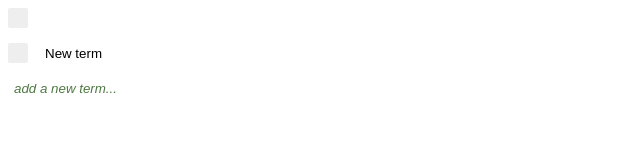
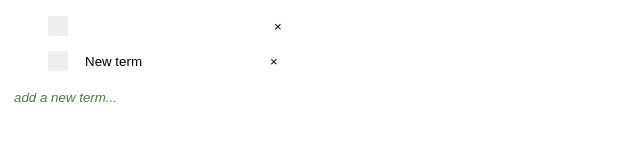
Before and after one commit to isierra2694/phonetifier, a plain HTML site: page termsdialog.html in a window 1280 px wide. Both pictures are taken after a click on the button "add a new term...". Shown: the whole page, without its empty margins (0-640 px from the left). Drawn offline with Linux system fonts and the light colour scheme.

Commit message:
Close button functionality almost complete

```diff
--- a/termsdialog.html
+++ b/termsdialog.html
@@ -9,6 +9,10 @@
 
       html {
         font-family: "Roboto";
+      }
+
+      ul {
+        list-style-type: none;
       }
 
       .term {
@@ -110,6 +114,24 @@
         transform: scaleX(1);
       }
 
+      .removal-button {
+        border: none;
+        background-color: white;
+        cursor: pointer;
+      }
+
+      @keyframes spin {
+        from { transform: rotate(0deg) }
+        to { transform: rotate(360deg) }
+      }
+
+      .removal-button:hover {
+        animation-name: spin;
+        animation-duration: 1s;
+        animation-iteration-count: 1;
+        animation-timing-function: ease-in-out;
+      }
+
       .addition-button {
         border: none;
         background-color: white;
@@ -123,13 +145,20 @@
   <body onload="getSavedTermsList()">
     <div class="terms-list-container">
       <div id="terms-drawer" class="terms-drawer">
-        <label class="term" id="term1">
+        <ul id="terms-list">
+          <li class="term" id="term1">
+            <label>
               <input class="term-checkbox" id="term1checkbox" type="checkbox" onchange="onChangeCheckboxStatus('term1', this.checked, this.value)">
               <div class="term-text-input-container">
                <input class="term-text-input" type="text" name="term-text-input" onchange="onEditTermTextInput('term1', this.value)">
               </div>
               <span class="checkmark"></span>
+              <button class="removal-button" onclick="removeTermFromList('term1')">
+               <span>&times;</span>
+              </button>
             </label>
+          </li>
+        </ul>
       </div>
       <div class="addition-container">
         <input class="addition-button" type="button" onclick="addNewTermElement()" value="add a new term...">
@@ -137,7 +166,7 @@
     </div>
     <script>
 
-      let newTermIndex = 2;
+      let newTermIndex;
       let clientTermsList = new Object();
 
       // Gets all terms checked off in terms container
@@ -154,10 +183,18 @@
 
       // Used by both the document and deserializing data
       function addNewTermElement(id = null, term = null, state = null) {
+        var liNode = document.createElement("li");
+        liNode.className = "term";
+        if (id != null) {
+          liNode.id = id;
+        }
+        else {
+          liNode.id = "term" + newTermIndex;
+        }
+
         // Create master term element
         var termNode = document.createElement("label");
-        termNode.className = "term";
-        termNode.id = id;
+        liNode.appendChild(termNode);
 
         // Create checkbox input element
         var termCheckboxInputNode = document.createElement("input");
@@ -183,13 +220,13 @@
         termTextInputNode.className = "term-text-input";
         termTextInputNode.type = "text";
         termTextInputNode.setAttribute("name", "term-text-input");
-        termTextInputNode.setAttribute("onchange", "onEditTermTextInput('term" + newTermIndex + "', this.value)")
+        termTextInputNode.setAttribute("onchange", "onEditTermTextInput('term" + newTermIndex + "', this.value)");
         // Again, used by loading function
         if (term != null) {
           termTextInputNode.value = term;
         }
         else {
-          termTextInputNode.value = "New term"
+          termTextInputNode.value = "New term";
         }
         termTextInputContainerNode.appendChild(termTextInputNode);
 
@@ -198,9 +235,26 @@
         checkmarkNode.className = "checkmark";
         termNode.appendChild(checkmarkNode);
 
+        // Create removal button
+        var removalButtonNode = document.createElement("button");
+        removalButtonNode.className = "removal-button";
+        removalButtonNode.setAttribute("onclick", "removeTermFromList('term" + newTermIndex + "')")
+        var removalSpanNode = document.createElement("span");
+        removalSpanNode.innerHTML = "&times;";
+        removalButtonNode.appendChild(removalSpanNode);
+        termNode.appendChild(removalButtonNode);
+
         // Append master to document
-        document.getElementById("terms-drawer").appendChild(termNode);
+        document.getElementById("terms-list").appendChild(liNode);
         newTermIndex++;
+      }
+
+      function removeTermFromList(termId) {
+        document.getElementById(termId).remove();
+        if (clientTermsList.hasOwnProperty(termId)) {
+          delete clientTermsList[termId];
+          saveClientList();
+        }
       }
 
       function onEditTermTextInput(termId, termValue) {
@@ -209,7 +263,7 @@
         checkbox.value = termValue;
 
         // Create new value for client terms list dictionary using checkbox checked status and string value [checked, value]
-        var newValue = [checkbox.checked, checkbox.value]
+        var newValue = [checkbox.checked, checkbox.value];
 
         // Set term in client terms list dictionary with key termId and value newValue
         clientTermsList[termId] = newValue;
@@ -220,7 +274,7 @@
 
       function onChangeCheckboxStatus(termId, newState) {
         var currentValue = clientTermsList[termId];
-        currentValue[1] = newState;
+        currentValue[0] = newState;
 
         var newValue = currentValue;
         clientTermsList[termId] = newValue;
@@ -230,16 +284,21 @@
       }
 
       function saveClientList() {
-        console.log("Save terms list request (client list currently contains " + Object.keys(clientTermsList).length + " terms)")
+        console.log("Save terms list request (client list currently contains " + Object.keys(clientTermsList).length + " terms)");
+        newTermIndex = Object.keys(clientTermsList).length + 1;
         google.script.run.onTermsListChanged(clientTermsList);
       }
 
       function createTermsListFromSavedData(termsList) {
         clientTermsList = termsList;
-        for (const [key, value] of Object.entries(termsList)) {
-          addNewTermElement(key, value[1], value[0]);
-          console.log(key + value[1] + value[0]);
+        newTermIndex = Object.keys(clientTermsList).length + 1;
+        for (var key in clientTermsList) {
+          var value = clientTermsList[key];
+          var enabled = value[0];
+          var term = value[1];
+          addNewTermElement(key, term, enabled);
         }
+        console.log("Deserialized terms, proceeding")
       }
 
       function getSavedTermsList() {
```
Also changed, not shown: 1 other file. Lines whose indentation alone changed are shown as unchanged.
